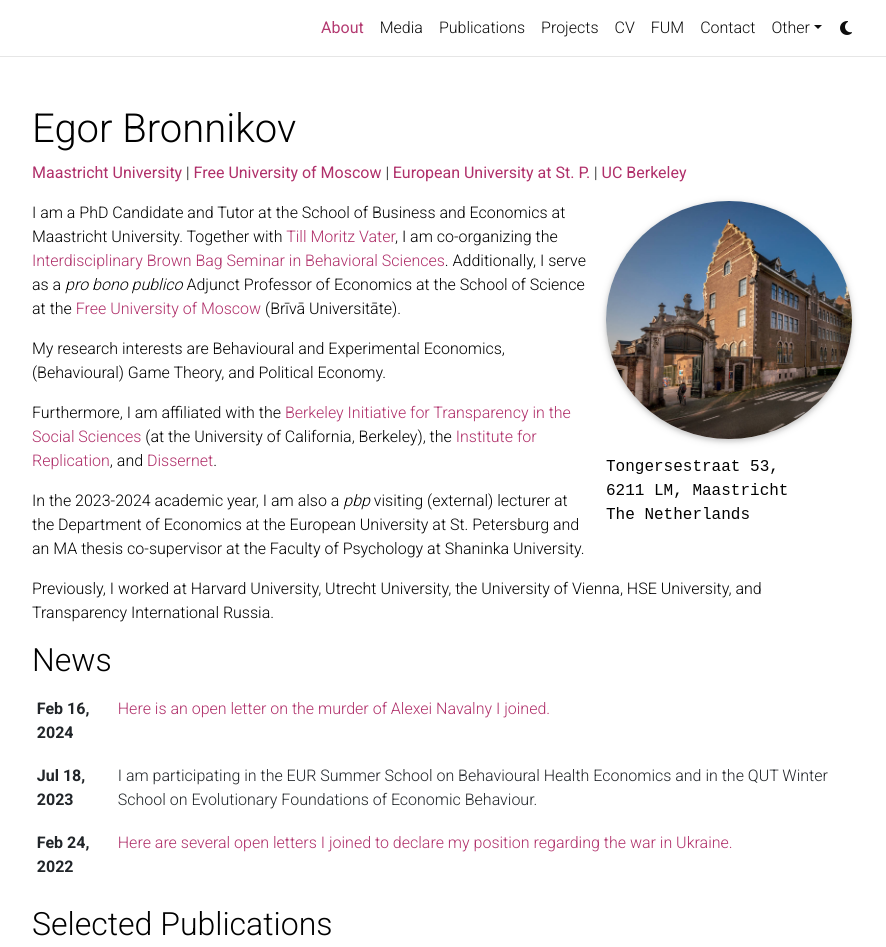
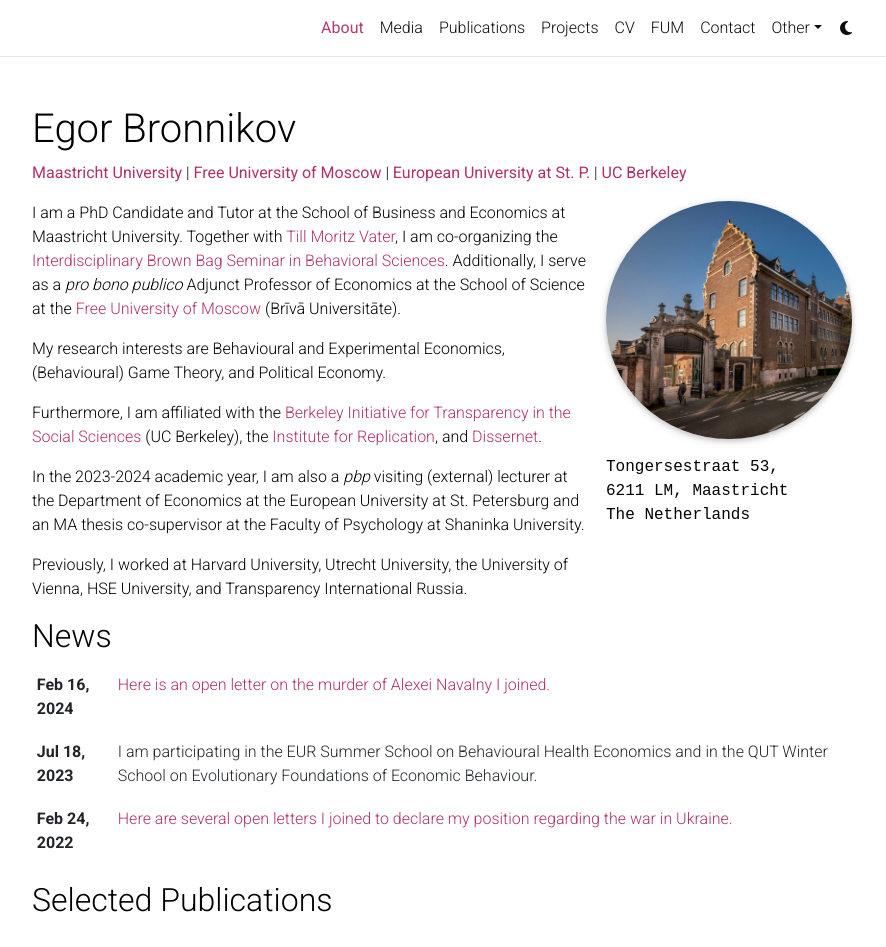
Before and after one commit to egorbronnikov/egorbronnikov.github.io, a Jekyll site: the page built from _pages/about.md, in a window 1280 px wide and 1145 px high, cut to the strip 0-947 px from the top of the window. Shown: the whole strip, without its empty margins (198-1084 px from the left). Built offline with Jekyll 4.4.1, drawn with Linux system fonts in a browser that asks for light colours; comment, search, counter and statistics services are not loaded; a style sheet for code colours, icons or effects is not loaded.

Commit message:
Update about.md

```diff
--- a/_pages/about.md
+++ b/_pages/about.md
@@ -29,7 +29,7 @@
 
 My research interests are Behavioural and Experimental Economics, (Behavioural) Game Theory, and Political Economy.
 
-Furthermore, I am affiliated with the [Berkeley Initiative for Transparency in the Social Sciences](https://www.bitss.org/people/egor-bronnikov/) (at the University of California, Berkeley), the [Institute for Replication](https://i4replication.org/), and [Dissernet](https://www.dissernet.org/).
+Furthermore, I am affiliated with the [Berkeley Initiative for Transparency in the Social Sciences](https://www.bitss.org/people/egor-bronnikov/) (UC Berkeley), the [Institute for Replication](https://i4replication.org/), and [Dissernet](https://www.dissernet.org/).
 
 [comment]: <> ( (read more [here](/affiliations/)) )
 
```
